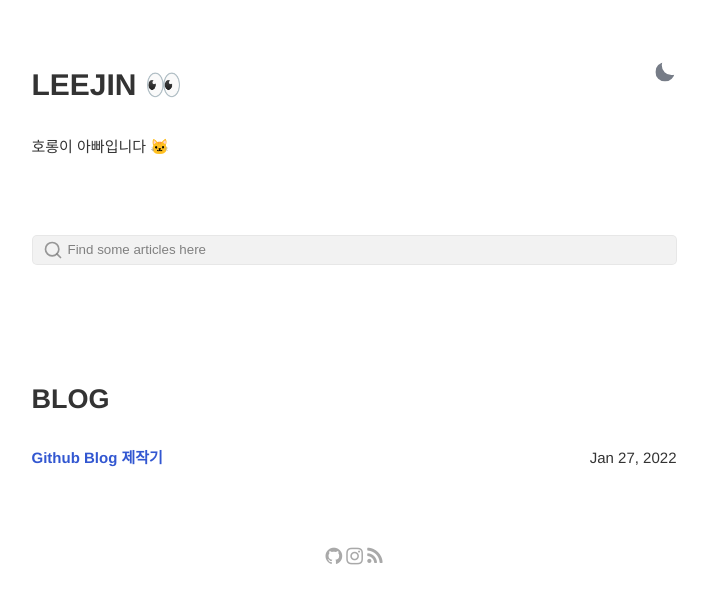
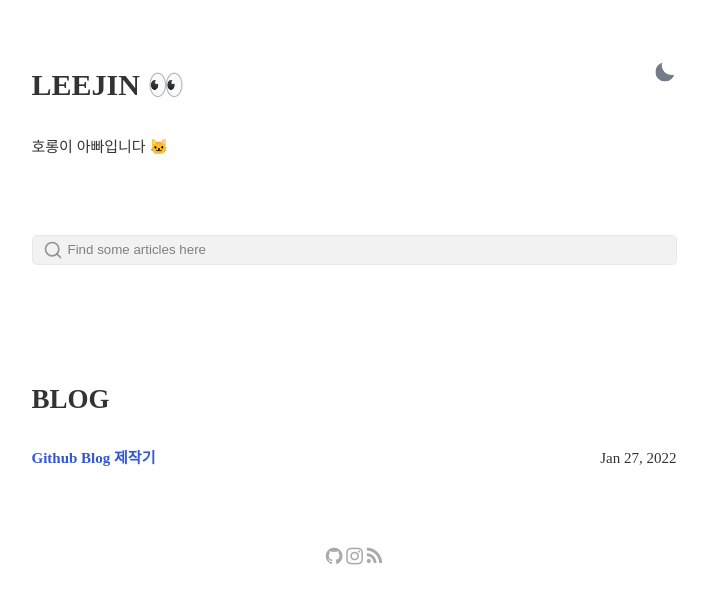
Before and after one commit to Leejin-Yang/Leejin-Yang.github.io, a Jekyll site: the page built from index.html, in a window 1280 px wide. Shown: the top 604 px of the page, without its empty margins (286-994 px from the left). Built offline with Jekyll 4.4.1, drawn with Linux system fonts in a browser that asks for light colours.

Commit message:
fix: 폰트 수정

```diff
--- a/_sass/_main.scss
+++ b/_sass/_main.scss
@@ -34,7 +34,6 @@ html {
 
 html,
 html[data-theme='light'] {
-  --text-font: Helvetica;
   --source-code-font: Source Code Pro;
   --very-light-text-color: rgb(222, 222, 222);
   --light-text-color: rgb(89, 183, 255);
@@ -97,7 +96,6 @@ html[data-theme='light'] {
 }
 
 html[data-theme='dark'] {
-  --text-font: Helvetica;
   --source-code-font: Source Code Pro;
   --very-light-text-color: #eee;
   --light-text-color: #c4bbf0;
@@ -159,7 +157,6 @@ html[data-theme='dark'] {
 }
 
 body {
-  font-family: var(--text-font), sans-serif;
   text-rendering: optimizeLegibility;
   line-height: 1.75;
   color: var(--main-text-color);
```
